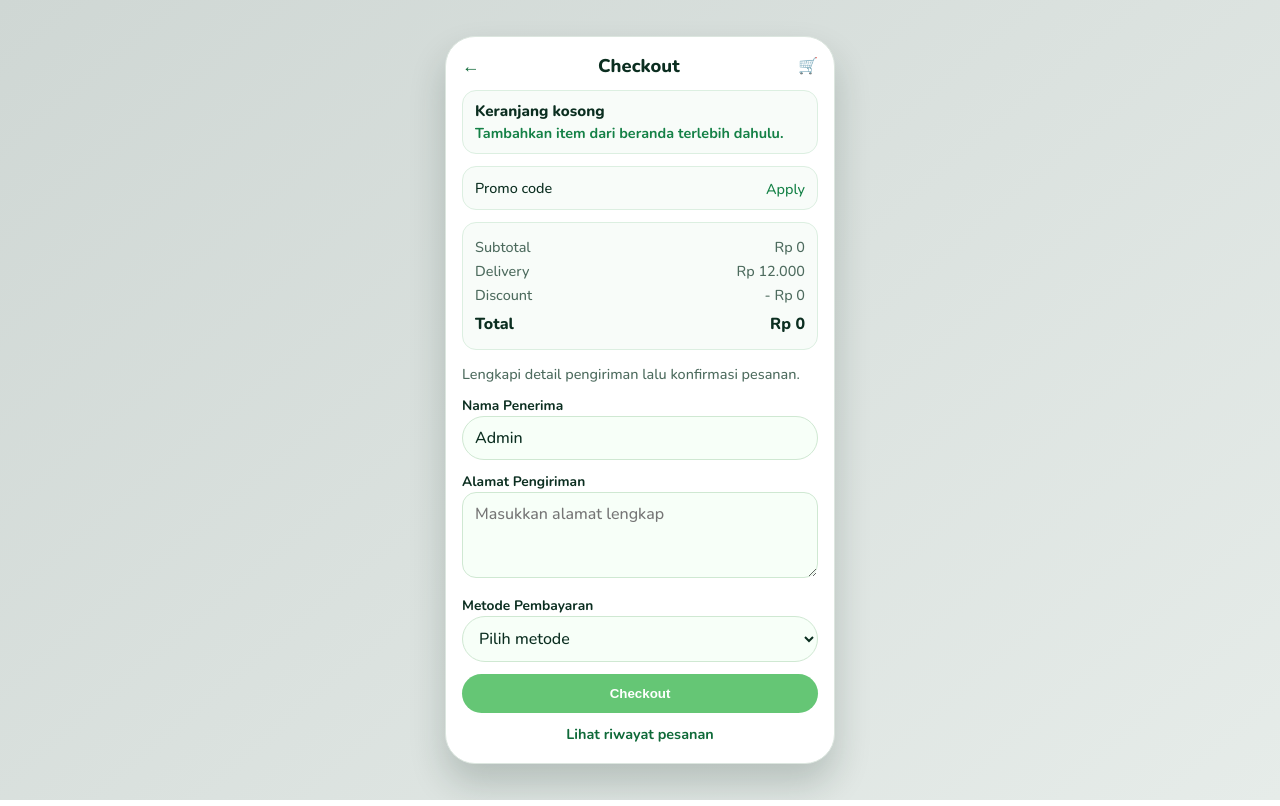
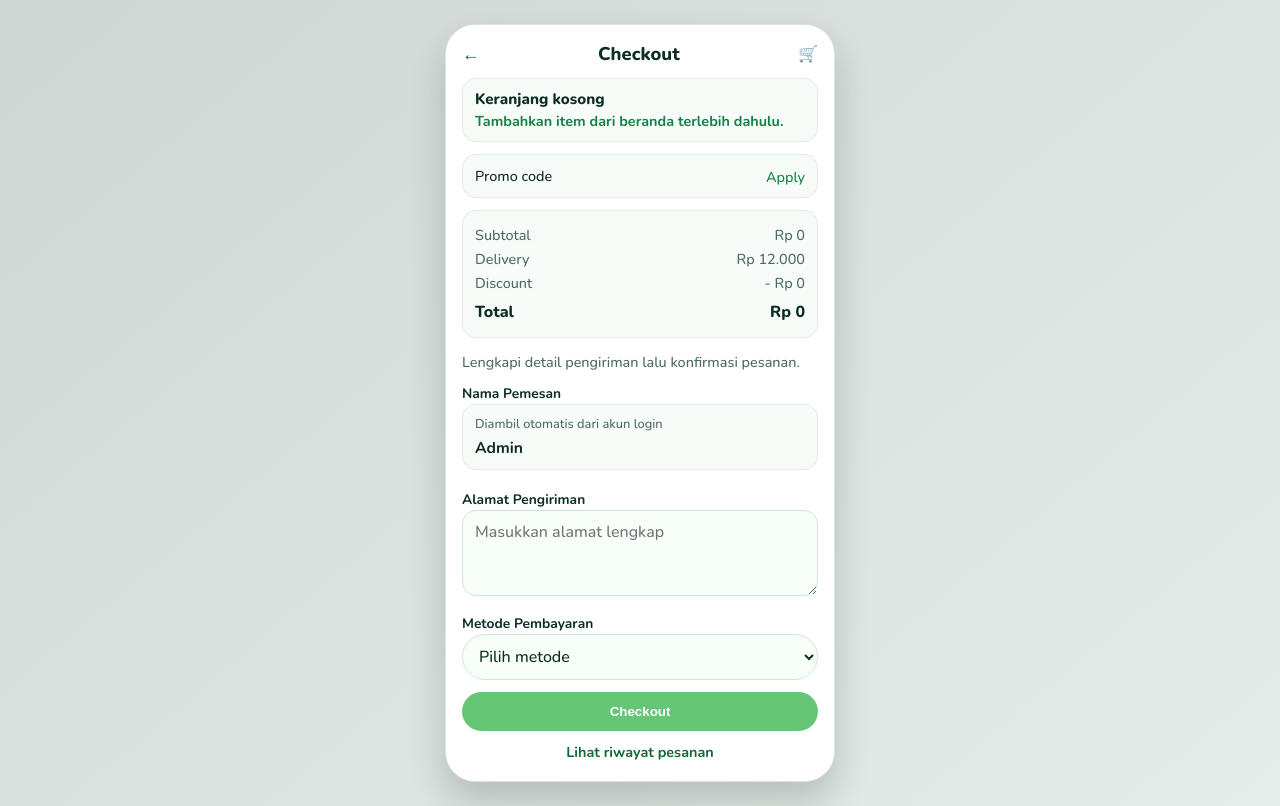
Before and after one commit to HAiQFM/aplikasi-pemesanan-makanan, a Flask app: page /order/checkout in a window 1280 px wide. Run offline with Flask 3, Linux system fonts and the light colour scheme; a user stored in the database is signed in; parts of the project's set-up code (start-up, migrations or seed data) failed here and were passed over.

Commit message:
feat(ui): add QRIS payment option and enhance checkout and order history UI

```diff
--- a/src/app/templates/order/checkout.html
+++ b/src/app/templates/order/checkout.html
@@ -303,6 +303,35 @@
       color: #0f6a39;
       letter-spacing: 0.2px;
     }
+    .customer-chip {
+      background: #f8fcf9;
+      border: 1px solid #dcefe1;
+      border-radius: 14px;
+      padding: 10px 12px;
+      margin-bottom: 8px;
+    }
+    .customer-chip span {
+      display: block;
+      color: #4d6b5e;
+      font-size: 0.8rem;
+      margin-bottom: 4px;
+    }
+    .customer-chip strong {
+      font-size: 0.98rem;
+      color: #0b2e20;
+    }
+    .payment-qr {
+      margin-top: 10px;
+      text-align: center;
+    }
+    .payment-qr img {
+      width: min(100%, 210px);
+      border-radius: 16px;
+      border: 1px solid #cfe8d2;
+      background: #fff;
+      padding: 10px;
+      box-shadow: 0 10px 20px rgba(15, 106, 57, 0.08);
+    }
     .proof-note {
       margin: 6px 0 0;
       color: #4d6b5e;
@@ -355,8 +384,11 @@
     <p class="desc">Lengkapi detail pengiriman lalu konfirmasi pesanan.</p>
     <form method="post" action="{{ url_for('order.checkout') }}" enctype="multipart/form-data">
       <div>
-        <label for="customer_name">Nama Penerima</label>
-        <input id="customer_name" name="customer_name" type="text" placeholder="Nama lengkap" value="{{ customer_name or '' }}" required />
+        <label>Nama Pemesan</label>
+        <div class="customer-chip">
+          <span>Diambil otomatis dari akun login</span>
+          <strong>{{ customer_name or 'Pelanggan' }}</strong>
+        </div>
       </div>
       <div>
         <label for="address">Alamat Pengiriman</label>
@@ -369,15 +401,19 @@
           <option value="cash">Cash / COD</option>
           <option value="transfer">Transfer Bank</option>
           <option value="ewallet">E-Wallet</option>
+          <option value="qris">QRIS</option>
         </select>
       </div>
       <div class="payment-info" id="payment_info" hidden>
         <p id="payment_text" style="margin: 0;"></p>
+        <div class="payment-qr" id="qris_panel" hidden>
+          <img src="{{ url_for('static', filename=qris_image) }}" alt="Kode QRIS untuk pembayaran">
+        </div>
       </div>
       <div id="proof_wrapper" hidden>
         <label for="payment_proof">Bukti Pembayaran</label>
         <input id="payment_proof" name="payment_proof" type="file" accept=".png,.jpg,.jpeg,.pdf" />
-        <p class="proof-note">Wajib upload untuk transfer bank / e-wallet. Format: PNG, JPG, JPEG, PDF.</p>
+        <p class="proof-note">Wajib upload untuk transfer bank, e-wallet, atau QRIS. Format: PNG, JPG, JPEG, PDF.</p>
       </div>
       <input id="order_total" name="order_total" type="hidden" value="0" />
       <input id="checkout_items" name="checkout_items" type="hidden" value="[]" />
@@ -394,6 +430,7 @@
       var paymentText = document.getElementById("payment_text");
       var proofWrapper = document.getElementById("proof_wrapper");
       var proofInput = document.getElementById("payment_proof");
+      var qrisPanel = document.getElementById("qris_panel");
 
       function updatePaymentUI() {
         var method = paymentMethod.value;
@@ -401,6 +438,7 @@
           paymentInfo.hidden = true;
           proofWrapper.hidden = true;
           proofInput.required = false;
+          qrisPanel.hidden = true;
           paymentText.textContent = "";
           return;
         }
@@ -410,15 +448,23 @@
           paymentText.innerHTML = "Pembayaran dilakukan saat pesanan sampai (COD).";
           proofWrapper.hidden = true;
           proofInput.required = false;
+          qrisPanel.hidden = true;
           return;
         }
 
         paymentInfo.hidden = false;
         proofWrapper.hidden = false;
         proofInput.required = true;
+        qrisPanel.hidden = true;
 
         if (method === "transfer") {
           paymentText.innerHTML = "Transfer ke rekening: <strong>{{ transfer_account }}</strong>.";
+          return;
+        }
+
+        if (method === "qris") {
+          paymentText.innerHTML = "Scan kode <strong>QRIS</strong> berikut lalu unggah bukti pembayaran Anda.";
+          qrisPanel.hidden = false;
           return;
         }
 
--- a/src/app/templates/order/history.html
+++ b/src/app/templates/order/history.html
@@ -212,13 +212,15 @@
                     Cash / COD
                   {% elif order.payment_method == "transfer" %}
                     Transfer Bank
+                  {% elif order.payment_method == "qris" %}
+                    QRIS
                   {% else %}
                     E-Wallet
                   {% endif %}
                 </td>
                 <td><span class="status-pill">{{ order.status }}</span></td>
                 <td>
-                  {% if order.payment_method in ["transfer", "ewallet"] %}
+                  {% if order.payment_method in ["transfer", "ewallet", "qris"] %}
                     {% if order.payment_proof_path %}
                       <a class="proof-link" href="{{ url_for('static', filename=order.payment_proof_path) }}" target="_blank">Lihat Bukti</a>
                       {% if order.payment_verification == "pending" %}
--- a/src/app/templates/order/success.html
+++ b/src/app/templates/order/success.html
@@ -143,6 +143,8 @@
             Cash / COD
           {% elif order.payment_method == "transfer" %}
             Transfer Bank
+          {% elif order.payment_method == "qris" %}
+            QRIS
           {% else %}
             E-Wallet
           {% endif %}
```
